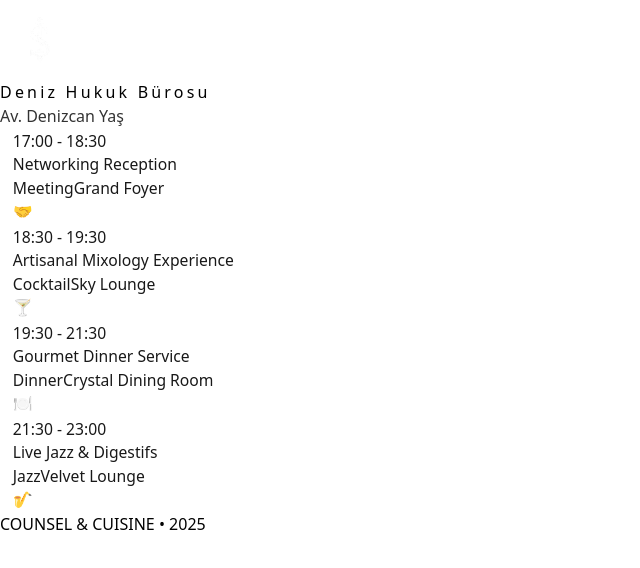
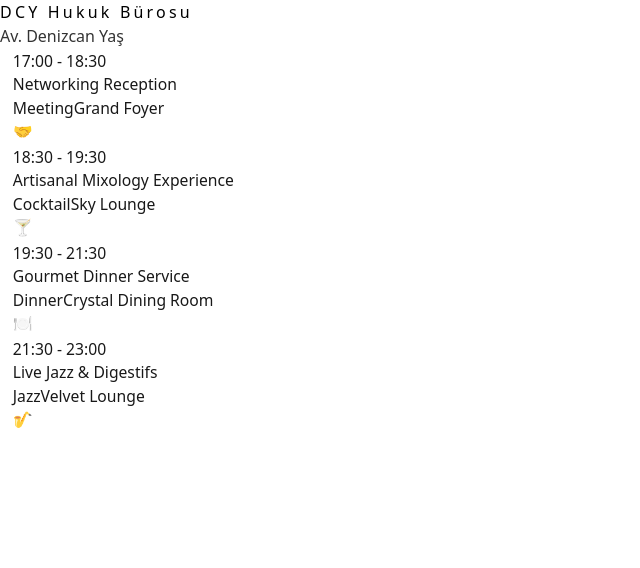
Before and after one commit to d-yas/agenda-ib, a React (Vite) app: page / in a window 1280 px wide. Shown: the top 568 px of the page, without its empty margins (0-640 px from the left). Built offline with nearby package versions, Linux system fonts and the light colour scheme.

Commit message:
footer updated

```diff
--- a/src/components/FineDiningAgenda.jsx
+++ b/src/components/FineDiningAgenda.jsx
@@ -73,7 +73,7 @@ const FineDiningAgenda = () => {
         {[...Array(152)].map((_, i) => (
           <motion.span
             key={i}
-            className="absolute rounded-full bg-[#32849b]"
+            className="absolute rounded-full bg-[#174a58]"
             style={{
               left: `${Math.random() * 100}%`,
               top: `${Math.random() * 100}%`,
@@ -92,36 +92,23 @@ const FineDiningAgenda = () => {
         ))}
       </div>
 
-      {/* Updated Header Section */}
+      {/* Animated Header */}
       <motion.header
         initial={{ y: -50, opacity: 0 }}
         animate={{ y: 0, opacity: 1 }}
         transition={{ delay: 0.2, duration: 0.8 }}
-        className="relative py-6 px-6 border-b border-[#8BE6FF]/10 flex items-center justify-between"
+        className="relative py-16 px-6 text-center border-b border-[#8BE6FF]/10"
       >
-        {/* Logo on Left */}
-        <motion.div
-          initial={{ opacity: 0, x: -20 }}
-          animate={{ opacity: 1, x: 0 }}
-          transition={{ delay: 0.4, duration: 0.6 }}
-          className="flex items-center"
-        >
-          <img src="logo.png" alt="" width={80}/>
-
-        </motion.div>
-
-        {/* Centered Title */}
-        <div className="text-center absolute left-0 right-0 mx-auto w-fit">
         <motion.h1
-            className="text-3xl font-light tracking-widest mb-1 bg-clip-text text-transparent bg-gradient-to-r from-[#8BE6FF] to-[#00B4D8]"
+          className="text-4xl font-light tracking-widest mb-2 bg-clip-text text-transparent bg-gradient-to-r from-[#8BE6FF] to-[#00B4D8]"
           initial={{ letterSpacing: "0.5em" }}
           animate={{ letterSpacing: "0.2em" }}
           transition={{ duration: 1.5, ease: "easeOut" }}
         >
-            Deniz Hukuk Bürosu
+          DCY Hukuk Bürosu
         </motion.h1>
         <motion.div
-            className="w-24 h-px bg-gradient-to-r from-transparent via-[#8BE6FF] to-transparent mx-auto my-2"
+          className="w-24 h-px bg-gradient-to-r from-transparent via-[#8BE6FF] to-transparent mx-auto my-4"
           initial={{ scaleX: 0 }}
           animate={{ scaleX: 1 }}
           transition={{ delay: 0.8, duration: 1.2 }}
@@ -130,14 +117,10 @@ const FineDiningAgenda = () => {
           initial={{ opacity: 0 }}
           animate={{ opacity: 0.8 }}
           transition={{ delay: 1.2, duration: 1 }}
-            className="text-[#8BE6FF]/80 text-[0.85rem] font-serif"
+          className="text-[#8BE6FF]/80 text-sm font-serif"
         >
           Av. Denizcan Yaş
         </motion.p>
-        </div>
-
-        {/* Empty div for balance (can add menu icon later) */}
-        <div className="w-10"></div>
       </motion.header>
 
       <ShootingStars />
@@ -347,23 +330,22 @@ const FineDiningAgenda = () => {
 
       {/* Animated Footer */}
       <motion.footer
-        className="fixed bottom-0 left-0 right-0 py-4 text-center bg-[#000317]/90 backdrop-blur-sm"
+        className="fixed bottom-0 left-0 right-0 py-3 text-center bg-[#000317]/90 backdrop-blur-sm border-t border-[#8BE6FF]/10"
         initial={{ opacity: 0 }}
         animate={{ opacity: 1 }}
         transition={{ delay: 1.8 }}
       >
+        <div className="flex items-center justify-center space-x-4">
+          {/* Left Logo */}
           <motion.div
-          className="text-xs text-[#8BE6FF]/60 tracking-widest"
-          animate={{
-            opacity: [0.6, 1, 0.6],
-            transition: {
-              duration: 4,
-              repeat: Infinity,
-            },
-          }}
+            initial={{ opacity: 0, x: -10 }}
+            animate={{ opacity: 0.7, x: 0 }}
+            transition={{ delay: 2, duration: 0.8 }}
+            className="flex items-center"
           >
-          COUNSEL & CUISINE • {new Date().getFullYear()}
+            <img src="logotam.png" alt="logo" width={130} />
           </motion.div>
+        </div>
       </motion.footer>
     </div>
   );
```
Also changed, not shown: public/logotam.png (added). Lines whose indentation alone changed are shown as unchanged.
